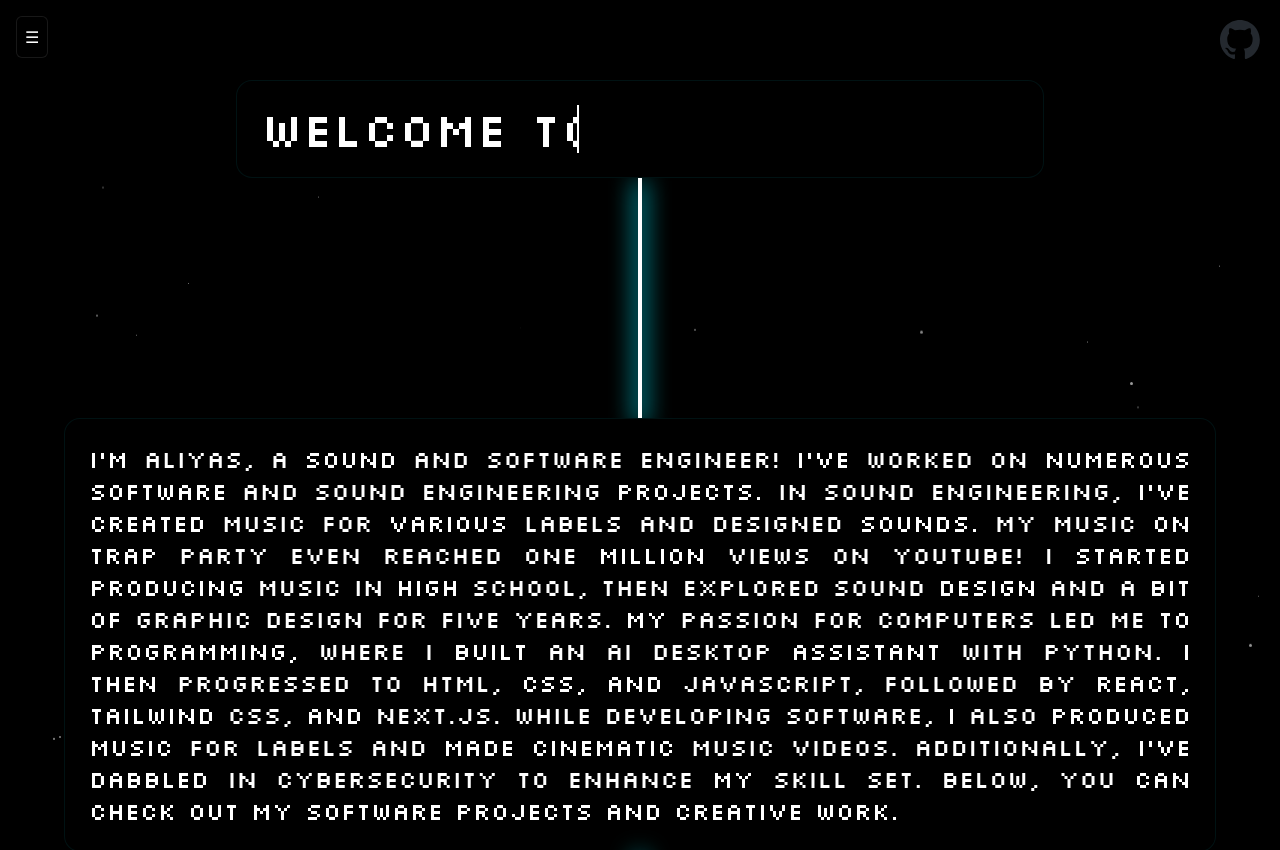
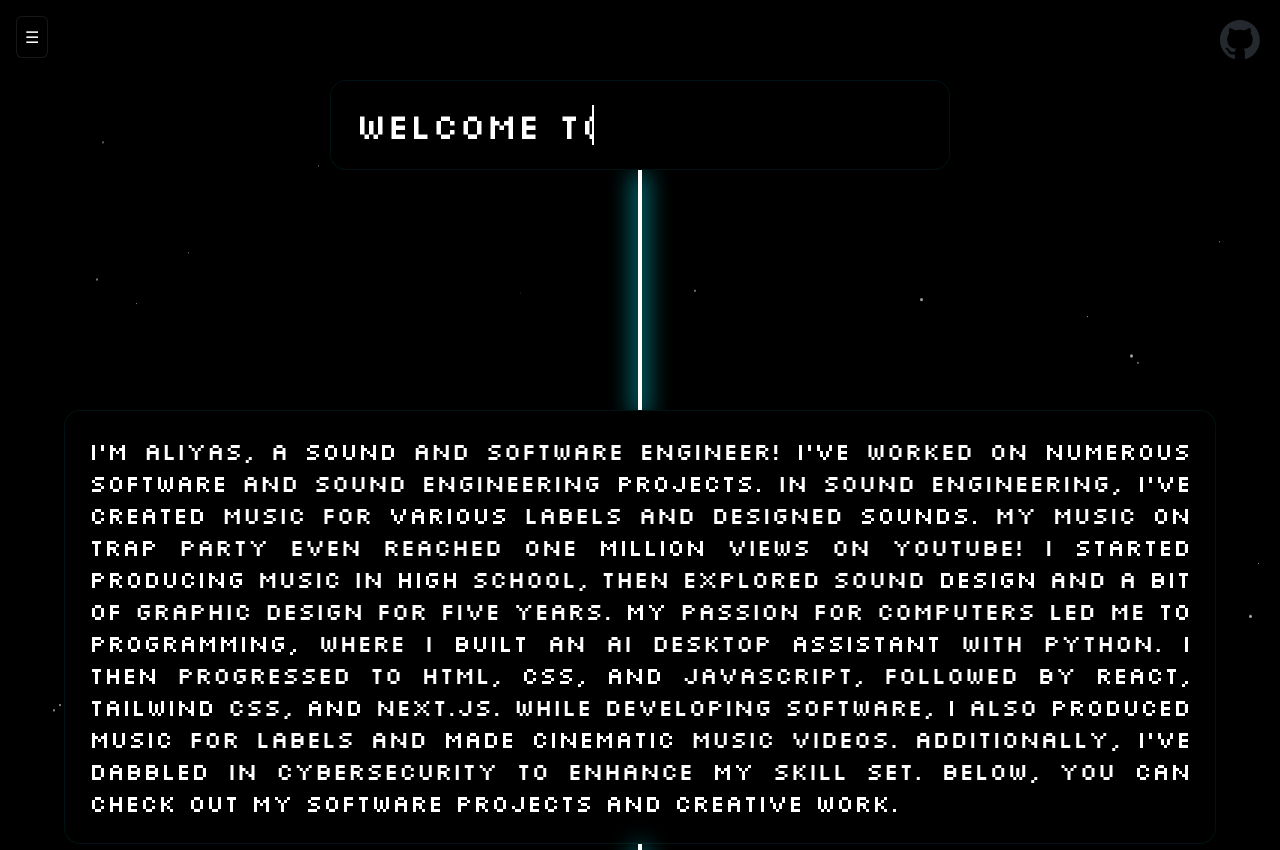
Before and after one commit to AliyasAhmed/PortFolio, a React (Vite) app: page / in a window 1280 px wide. Shown: the top 850 px of the page. Built offline with nearby package versions, Linux system fonts and the light colour scheme.

Commit message:
nav icons anumation recovered

```diff
--- a/package.json
+++ b/package.json
@@ -15,8 +15,7 @@
     "lodash.debounce": "^4.0.8",
     "motion": "^12.5.0",
     "react": "^18.3.1",
-    "react-dom": "^18.3.1",
-    "react-router-dom": "^6.28.0"
+    "tempus": "^1.0.0-dev.10"
   },
   "devDependencies": {
     "@eslint/js": "^9.13.0",
--- a/src/Components/Home.jsx
+++ b/src/Components/Home.jsx
@@ -1,7 +1,10 @@
 import { React, useRef } from "react";
 import InViewAnimation from "./InViewAnimation";
 import LightSaver from "./Line";
+
+
 const Home = () => {
+
   return (
     <>
       <section
@@ -24,7 +27,7 @@ const Home = () => {
           </a>
         </div>
         {/* Welcome Message */}
-        <InViewAnimation className="flex items-center p-6 border border-border backdrop-blur-sm rounded-2xl lg:text-5xl md:text-4xl bg-bg ">
+        <InViewAnimation className="flex items-center p-6 border border-border backdrop-blur-sm rounded-2xl lg:text-4xl md:text-4xl bg-bg ">
           <h1 className="typewriter">Welcome To my Portfolio</h1>
         </InViewAnimation>
         {/* Decorative Line */}
--- a/src/Components/Line.jsx
+++ b/src/Components/Line.jsx
@@ -1,5 +1,6 @@
 import { React, useRef } from "react";
 import { motion, useInView } from "motion/react";
+
 const LightSaver = () => {
   const ref = useRef();
   const isInView = useInView(ref, { once: false });
--- a/src/Components/Starbg.jsx
+++ b/src/Components/Starbg.jsx
@@ -11,7 +11,7 @@ const Starbg = ({ starCount = 30 }) => {
 
       setPosition({
         x: mouseX * 0.08,
-        y: mouseY * 0.08
+        y: mouseY * 0.10
       });
     };
 
@@ -22,8 +22,8 @@ const Starbg = ({ starCount = 30 }) => {
 
       // Adjust these multipliers to control rotation sensitivity
       setPosition({
-        x: gamma * 2.5, // Horizontal movement
-        y: beta * 0.8   // Vertical movement
+        x: gamma * 2, // Horizontal movement
+        y: beta * 0.10   // Vertical movement
       });
     };
 
@@ -56,7 +56,7 @@ const Starbg = ({ starCount = 30 }) => {
       top: `${Math.floor(Math.random() * 100)}vh`,
       left: `${Math.random() * 100}%`,
       size: `${Math.floor(Math.random() * 3) + 1}px`,
-      duration: `${Math.random() * 20 + 3}s`,
+      duration: `${Math.random() * 30 + 3}s`,
     }));
   }, [starCount]);
 
```
Also changed, not shown: 1 other file (tests, documents, lock files or other folders).
